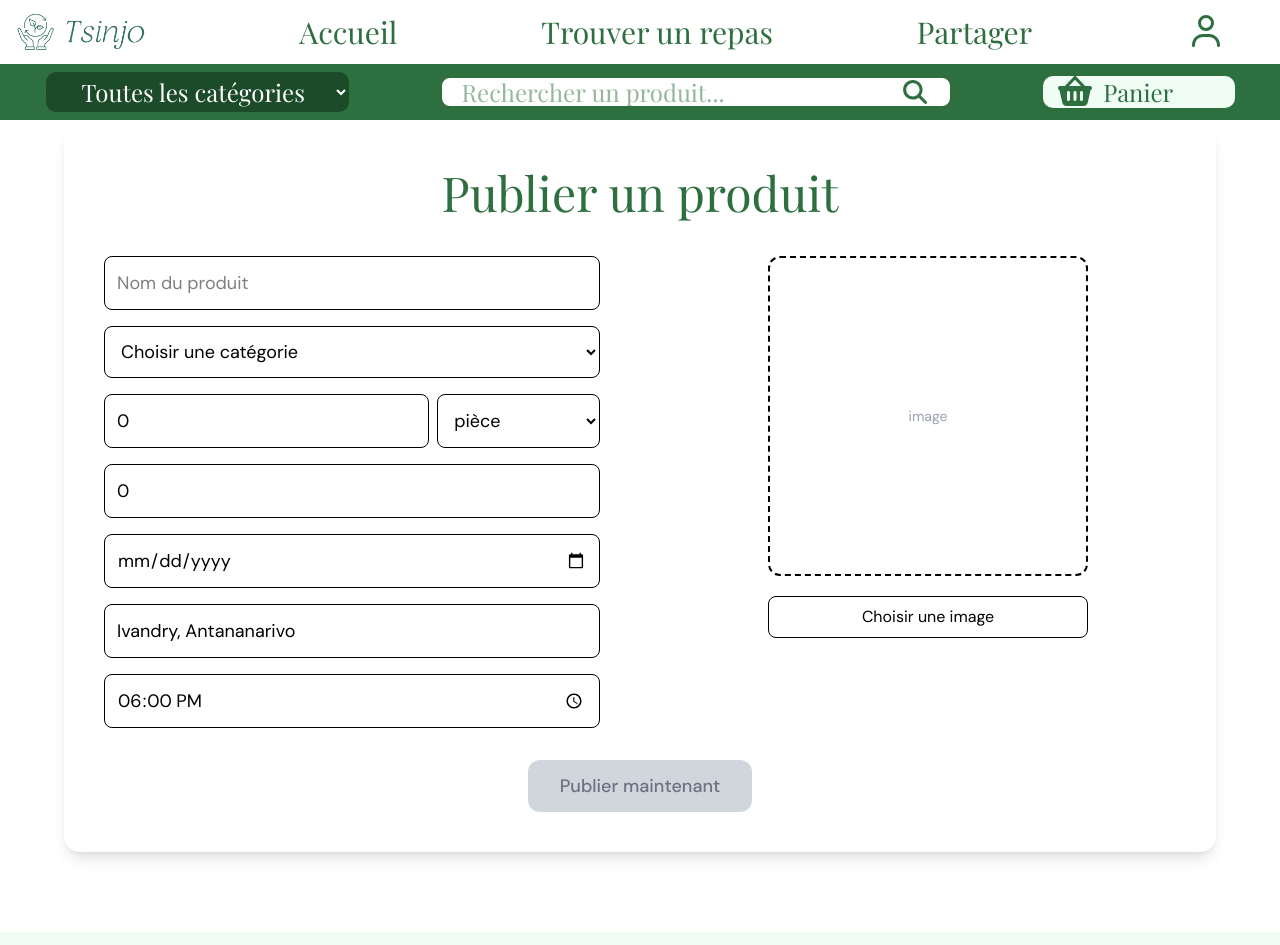
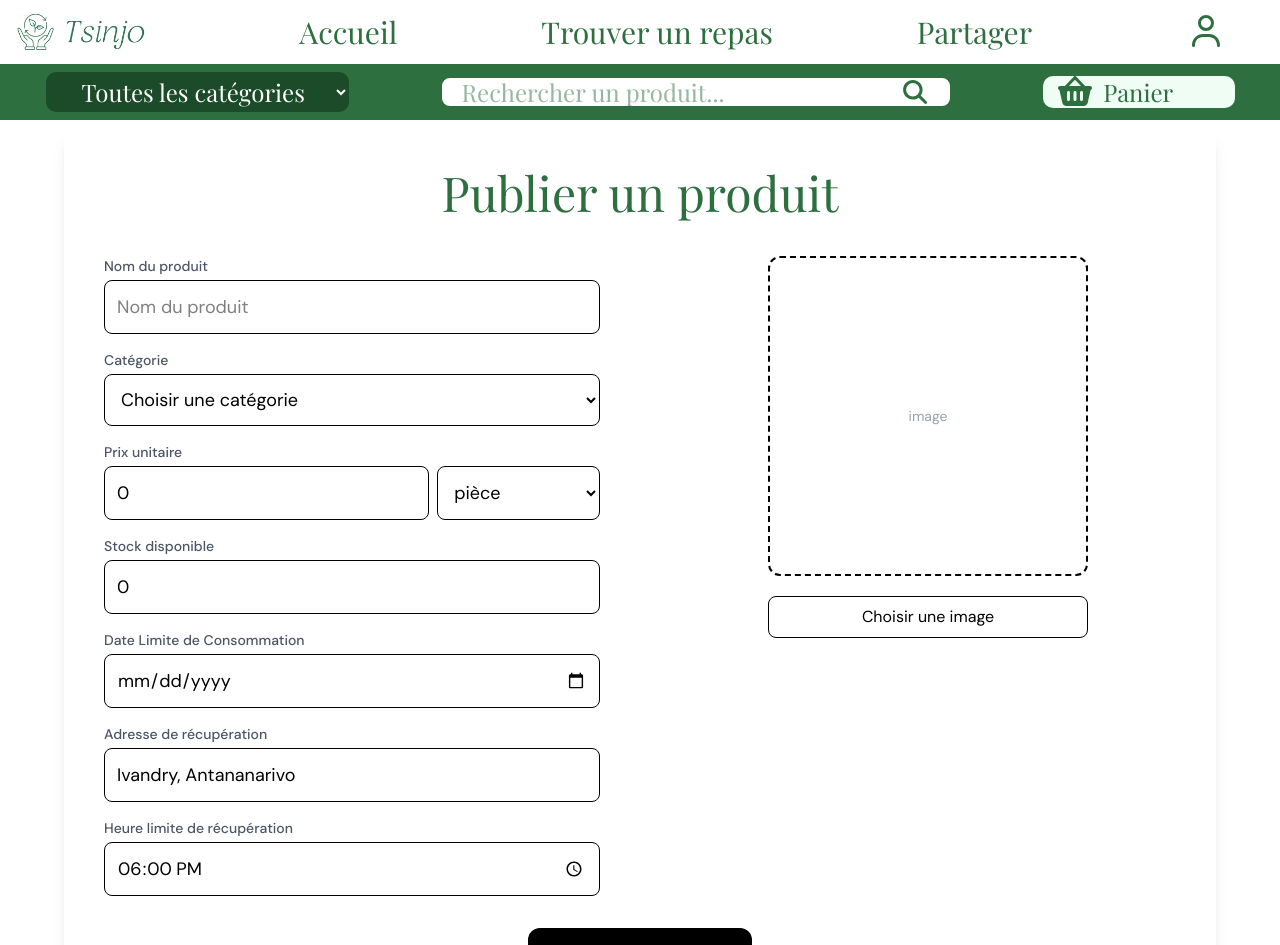
Before and after one commit to ItokianaRAKT/anti-gaspillage, a React (Vite) app: page /anti-gaspillage/Partager in a window 1280 px wide. Shown: the top 945 px of the page. Built offline with nearby package versions, Linux system fonts and the light colour scheme.

Commit message:
fix: correct Zod validation, form structure and UX (formPub)

```diff
--- a/src/components/features/formPub.tsx
+++ b/src/components/features/formPub.tsx
@@ -1,4 +1,5 @@
 import { useState } from "react";
+import { z } from "zod";
 
 const units = [
   "pièce",
@@ -17,9 +18,22 @@ const type = [
   "Invendus de commerce"
 ]
 
+const productSchema = z.object({
+  name: z.string().min(1, "Veuillez entrer le nom du produit."),
+  type: z.enum(type, "Type invalide"),
+  price: z.number().positive("Prix invalide"),
+  unit: z.enum(units),
+  stock: z.number().positive("Stock invalide"),
+  expiryDate: z.string().min(1, "Veuillez entrer la DLC"),
+  address: z.string().min(1, "Veuillez entrer une adresse"),
+  pickupTime: z.string().min(1, "Veuillez entrer une heure de retrait"),
+})
+
 function PublishProductForm() {
   const defaultAddress = "Ivandry, Antananarivo";
   const defaultPickupTime = "18:00";
+
+  const [errors, setErrors] = useState<Record<string, string>>({});
 
   const [form, setForm] = useState({
     name: "",
@@ -43,12 +57,38 @@ function PublishProductForm() {
     setForm({ ...form, [e.target.name]: e.target.value });
   };
 
-  const isValid =
-      form.name.trim() !== "" &&
-      form.type.trim() !== "" &&
-      Number(form.price) > 0 &&
-      Number(form.stock) > 0 &&
-      form.expiryDate !== "";
+  const handleSubmit = () => {
+    const result = productSchema.safeParse({
+      ...form,
+      price: Number(form.price),
+      stock: Number(form.stock),
+    });
+
+    if (!result.success) {
+      const fieldErrors: Record<string, string> = {};
+      result.error.issues.forEach((err) => {
+        const field = err.path[0] as string;
+        fieldErrors[field] = err.message;
+      });
+      setErrors(fieldErrors);
+      return;
+    }
+
+    setErrors({});
+    setForm({
+      name: "",
+      type: "",
+      price: 0,
+      unit: "pièce",
+      stock: 0,
+      expiryDate: "",
+      address: defaultAddress,
+      pickupTime: defaultPickupTime,
+      image: null,
+    });
+    console.log("Formulaire valide :", result.data);
+  };
+
 
   return (
     <section className="w-full px-4 md:px-8">
@@ -61,27 +101,39 @@ function PublishProductForm() {
         <div className="flex flex-col md:flex-row gap-10 md:gap-20">
 
           <div className="flex-1 flex flex-col gap-4">
+            <div>
+              <label className="block text-sm font-medium text-gray-600 mb-1">Nom du produit</label>
+
               <input
                 type="text"
                 name="name"
                 placeholder="Nom du produit"
                 value={form.name}
                 onChange={handleChange}
-              className="border rounded-lg p-3 text-base md:text-lg"
+                className="border rounded-lg p-3 text-base md:text-lg w-full"
               />
+              {errors.name && <p className="text-red-500 text-sm mt-1">{errors.name}</p>}
+            </div>
+
+            <div>
+              <label className="block text-sm font-medium text-gray-600 mb-1">Catégorie</label>
 
               <select
-
                 name="type"
                 value={form.type}
                 onChange={handleChange}
-              className="border rounded-lg p-3 text-base md:text-lg"
+                className="border rounded-lg p-3 text-base md:text-lg w-full"
               >
                 <option value="">Choisir une catégorie</option>
-              {type.map((type) => (
-                  <option key={type}>{type}</option>
+                {type.map((t) => (
+                  <option key={t}>{t}</option>
                 ))}
               </select>
+              {errors.type && <p className="text-red-500 text-sm mt-1">{errors.type}</p>}
+            </div>
+
+            <div>
+              <label className="block text-sm font-medium text-gray-600 mb-1">Prix unitaire</label>
 
               <div className="flex gap-2">
                 <input
@@ -105,6 +157,11 @@ function PublishProductForm() {
                   ))}
                 </select>
               </div>
+              {errors.price && <p className="text-red-500 text-sm mt-1">{errors.price}</p>}
+            </div>
+
+            <div>
+              <label className="block text-sm font-medium text-gray-600 mb-1">Stock disponible</label>
 
               <input
                 type="number"
@@ -113,32 +170,46 @@ function PublishProductForm() {
                 value={form.stock}
                 onChange={handleChange}
                 min={1}
-              className="border rounded-lg p-3 text-base md:text-lg"
+                className="border rounded-lg p-3 text-base md:text-lg w-full"
               />
+              {errors.stock && <p className="text-red-500 text-sm mt-1">{errors.stock}</p>}
+            </div>
 
+            <div>
+              <label className="block text-sm font-medium text-gray-600 mb-1">Date Limite de Consommation</label>
               <input
                 type="date"
                 name="expiryDate"
                 value={form.expiryDate}
                 onChange={handleChange}
-              className="border rounded-lg p-3 text-base md:text-lg"
+                className="border rounded-lg p-3 text-base md:text-lg w-full"
               />
+              {errors.expiryDate && <p className="text-red-500 text-sm mt-1">{errors.expiryDate}</p>}
+            </div>
 
+            <div>
+              <label className="block text-sm font-medium text-gray-600 mb-1">Adresse de récupération</label>
               <input
                 type="text"
                 name="address"
                 value={form.address}
                 onChange={handleChange}
-              className="border rounded-lg p-3 text-base md:text-lg"
+                className="border rounded-lg p-3 text-base md:text-lg w-full"
               />
+              {errors.address && <p className="text-red-500 text-sm mt-1">{errors.address}</p>}
+            </div>
 
+            <div>
+              <label className="block text-sm font-medium text-gray-600 mb-1">Heure limite de récupération</label>
               <input
                 type="time"
                 name="pickupTime"
                 value={form.pickupTime}
                 onChange={handleChange}
-              className="border rounded-lg p-3 text-base md:text-lg"
+                className="border rounded-lg p-3 text-base md:text-lg w-full"
               />
+              {errors.pickupTime && <p className="text-red-500 text-sm mt-1">{errors.pickupTime}</p>}
+            </div>
           </div>
 
           <div className="flex-1 flex flex-col items-center gap-5">
@@ -173,11 +244,8 @@ function PublishProductForm() {
 
         <div className="flex justify-center mt-8">
           <button
-            disabled={!isValid}
-            className={`px-8 py-3 rounded-xl font-medium transition text-lg
-              ${isValid
-                ? "bg-black text-white hover:opacity-90"
-                : "bg-gray-300 text-gray-500 cursor-not-allowed"}`}
+            onClick={handleSubmit}
+            className="px-8 py-3 rounded-xl font-medium transition text-lg bg-black text-white hover:opacity-90"
           >
             Publier maintenant
           </button>
```
Lines whose indentation alone changed are shown as unchanged.
